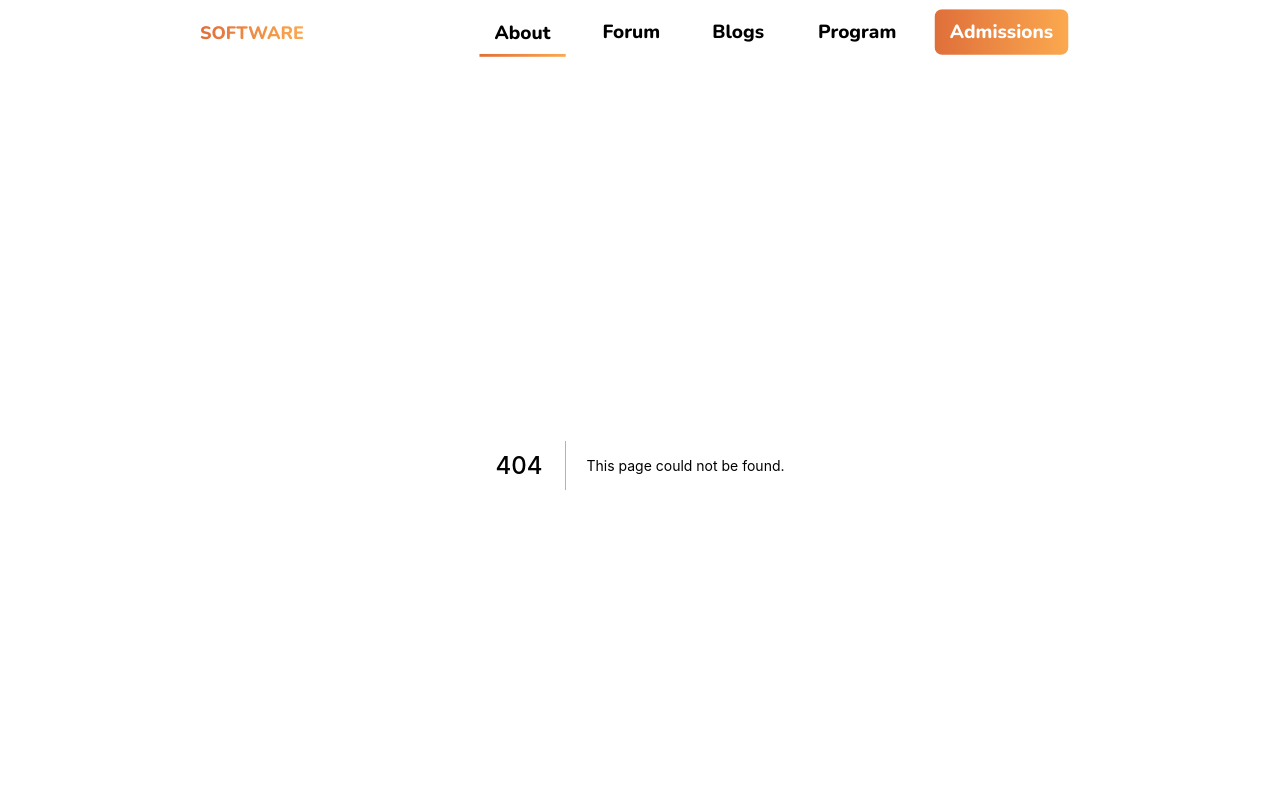
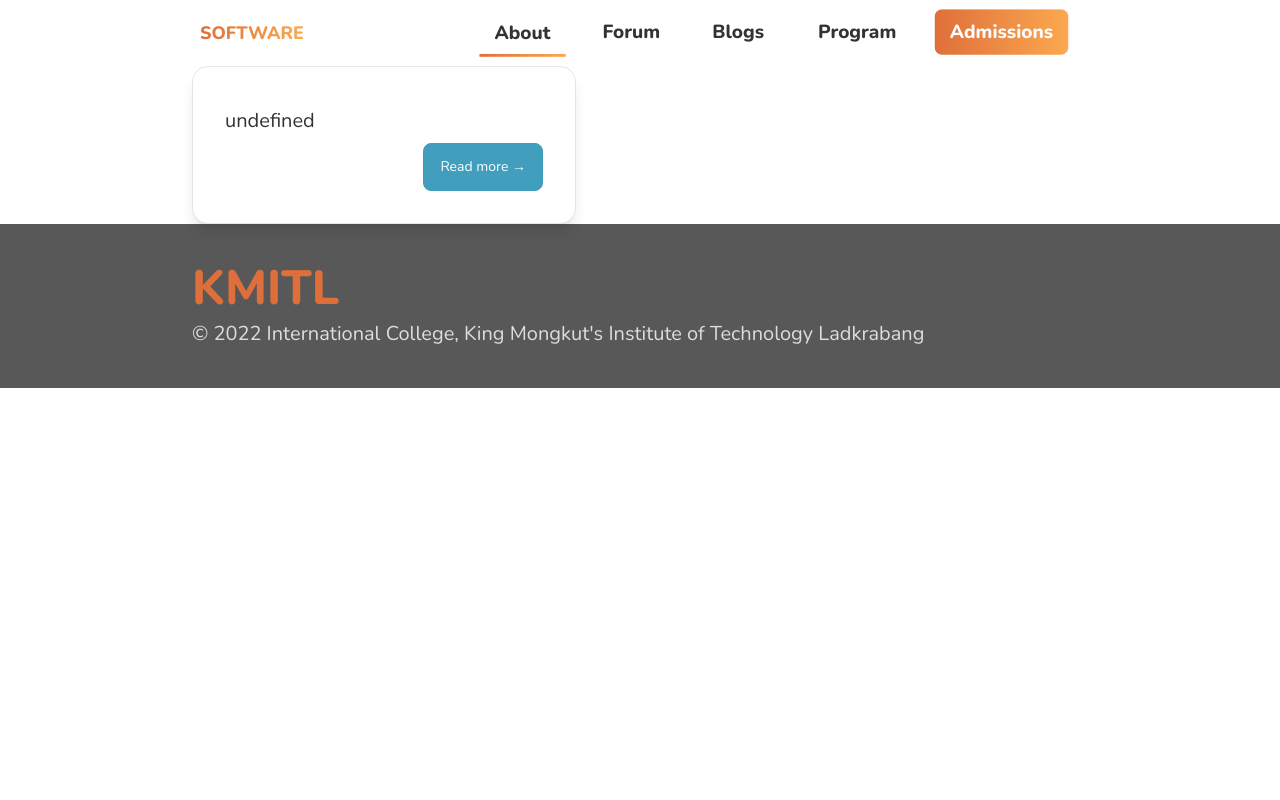
Before and after one commit to neneprm/SE-WEBSITE, a Next.js app: page /components/card in a window 1280 px wide. Before the commit this address had no page. Shown: the top 800 px of the page. Built offline with nearby package versions, Linux system fonts and the light colour scheme.

Commit message:
Create card component

```diff
--- /dev/null
+++ b/pages/components/card.tsx
@@ -0,0 +1,32 @@
+import Link from "next/link"
+
+import {P} from "./headers"
+
+interface ICard {
+    cardStyle?: string,
+    image?: JSX.Element
+    icon?: JSX.Element,
+    title?: string,
+    body?: string,
+    link: string
+}
+
+const Card: React.FunctionComponent<ICard> = ({ cardStyle, image, icon, title, body, link }) => {
+    return (
+        <div className={`card w-96 bg-base-100 card-bordered shadow-lg ${cardStyle}`}>
+            {image}
+            <div className="card-body">
+                <h2 className="card-title">
+                    <span>{icon}</span>{title}</h2>
+                <P text={`${body}`} />
+                <div className="card-actions justify-end">
+                    <button className="btn btn-accent text-base-100">
+                        <Link href={`${link}`}><a>Read more →</a></Link>
+                    </button>
+                </div>
+            </div>
+        </div>
+    )
+}
+
+export default Card
--- a/pages/components/headers.tsx
+++ b/pages/components/headers.tsx
@@ -1,12 +1,6 @@
 interface IHeader {
     text: string,
     style?: string
-}
-
-interface ICard {
-    title: string,
-    body: string,
-    action: string
 }
 
 const H1: React.FunctionComponent<IHeader> = ({ style, text }) => {
@@ -29,18 +23,5 @@ const P: React.FunctionComponent<IHeader> = ({ style, text }) => {
         <p className={`text-sm sm:text-base md:text-lg lg:text-xl ${style}`}>{text}</p>
     )
 }
-const Card: React.FunctionComponent<ICard> = ({ title, body, action }) => {
-    return (
-        <div className="card w-96 bg-base-100 card-bordered shadow-lg">
-            <div className="card-body">
-                <h2 className="card-title">{title}</h2>
-                <p>{body}</p>
-                <div className="card-actions justify-end">
-                    <button className="btn">{action}</button>
-                </div>
-            </div>
-        </div>
-    )
-}
 
-export { H1, H3, H4, P, Card }
+export { H1, H3, H4, P }
```
